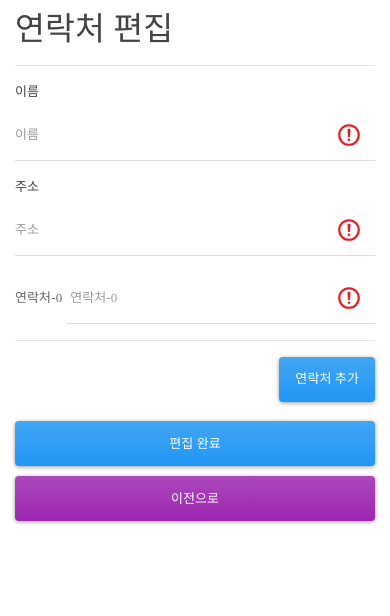
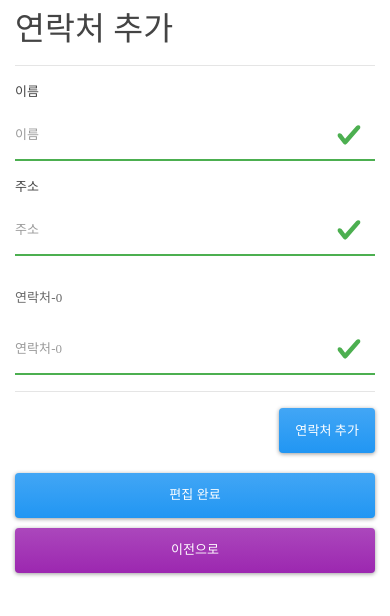
Before and after one commit to tails5555/react_typescript_example, a React (Create React App) app: page /example/phone_create in a window 390 px wide. Shown: the top 616 px of the page. Built offline with nearby package versions, Linux system fonts and the light colour scheme; a web font is replaced by a local one.

Commit message:
Update Phone Book Form Component Validate 작업이 이뤄지지 않은 Form 에 대하여 수정하였음. 그리고 Array 값에 대하여 삽입, 삭제가 가능하도록 수정함.

```diff
--- a/src/component/02_Phone_Book/ArrayInputRender.tsx
+++ b/src/component/02_Phone_Book/ArrayInputRender.tsx
@@ -16,11 +16,11 @@ const ArrayInputRender : React.StatelessComponent<Props> = ({ label, value, name
             {
                 value.map((val, idx) => (
                     <div className="form-group" key={`input_array_${idx}`}>
-                        <div className="input-group">
+                        <div className={`form-group ${error[idx] === '' ? 'has-success' : 'has-danger'}`}>
                             <div className="input-group-prepend">
                                 <span className="input-group-text">{label}-{idx}</span>
                             </div>
-                            <input className={`form-control ${error[idx] !== '' ? 'is-valid' : 'is-invalid'}`} type="text" value={val} name={name} placeholder={`${label}-${idx}`} onChange={() => onChange(idx, value)} />
+                            <input className={`form-control ${error[idx] === '' ? 'is-valid' : 'is-invalid'}`} id={`${idx}`} type="text" value={val} name={name} placeholder={`${label}-${idx}`} onChange={onChange} />
                             {
                                 error[idx] !== '' ?
                                     <div className="invalid-feedback">
@@ -39,7 +39,7 @@ const ArrayInputRender : React.StatelessComponent<Props> = ({ label, value, name
             }
             <hr/>
             <div className="text-right">
-                <button className="btn btn-primary" onClick={onClickCreate}>연락처 추가</button>
+                <button className="btn btn-primary" type="button" onClick={onClickCreate}>연락처 추가</button>
             </div>
         </React.Fragment>
     )
--- a/src/component/02_Phone_Book/InputRender.tsx
+++ b/src/component/02_Phone_Book/InputRender.tsx
@@ -9,9 +9,9 @@ interface Props {
 }
 
 const InputRender : React.StatelessComponent<Props> = ({ label, value, name, onChange, error }) => (
-    <div className="form-group">
+    <div className={`form-group ${error === '' ? 'has-success' : 'has-danger'}`}>
         <label>{label}</label>
-        <input className={`form-control ${error !== '' ? 'is-valid' : 'is-invalid'}`} type="text" value={value} name={name} placeholder={label} onChange={onChange} />
+        <input className={`form-control ${error === '' ? 'is-valid' : 'is-invalid'}`} type="text" value={value} name={name} placeholder={label} onChange={onChange} />
         {
             error !== '' ?
                 <div className="invalid-feedback">
--- a/src/component/02_Phone_Book/PhoneBookForm.tsx
+++ b/src/component/02_Phone_Book/PhoneBookForm.tsx
@@ -2,6 +2,7 @@ import * as React from 'react';
 import { RouteComponentProps } from 'react-router-dom';
 import { create } from './PhoneAction';
 import PhoneForm from './PhoneForm';
+import PhoneError from './PhoneError';
 import InputRender from './InputRender';
 import ArrayInputRender from './ArrayInputRender';
 
@@ -11,61 +12,69 @@ interface Props extends RouteComponentProps<any> {
 
 interface State {
     phone : PhoneForm;
-    error : any
+    error : PhoneError;
 }
 
 class PhoneBookForm extends React.Component<Props, State> {
     constructor(props : any){
         super(props);
-        this.state = { phone : new PhoneForm('', '', ['']), error : { name : '', address : '', phones : [''] } };
-        this.handleSubmitData.bind(this);
-        this.handleChangeData.bind(this);
+        this.state = { phone : new PhoneForm('', '', ['']), error : new PhoneError('', '', ['']) };
+        this.handleSubmitData = this.handleSubmitData.bind(this);
+        this.handleChangeData = this.handleChangeData.bind(this);
+        this.handleChangeArrayData = this.handleChangeArrayData.bind(this);
     }
 
     public handleSubmitData = (event : any) => {
         event.preventDefault();
         let hasError = false;
         const { error, phone } = this.state;
-        const { location } = this.props;
-        if(!phone.getName || phone.getName.trim() === ''){
-            error.name = '이름을 입력하셔야 됩니다.';
+        const { location, history } = this.props;
+
+        if(phone.getName.trim() === ''){
+            error.setNameMessage = '이름을 입력하셔야 됩니다.';
             hasError = true;
         } else {
-            error.name = '';
+            error.setNameMessage = '';
             hasError = false;
         }
-        if(!phone.getAddress || phone.getAddress.trim() === ''){
-            error.address = '도시를 입력하셔야 됩니다.';
+
+        if(phone.getAddress.trim() === ''){
+            error.setAddressMessage = '도시를 입력하셔야 됩니다.';
             hasError = true;
         } else {
-            error.address = '';
+            error.setAddressMessage = '';
             hasError = false;
         }
-        if(phone.getPhones.length === 0){
-            error.phones[0] = '전화 번호를 입력하셔야 됩니다.';
-            hasError = true;
-        } else {
-            const numberRegex = /[^0-9]/g;
+
+        const tmpPhonesError : string[] = error.getPhonesMessage;
+        const numberRegex = /[0-9]/g;
         for(let k=0;k<phone.getPhones.length;k++){
-                if(!phone.getPhones[k] || phone.getPhones[k].trim() === '') {
-                    error.phones[k] = '전화번호를 입력하셔야 됩니다.';
-                    hasError = true;
+            if(phone.getPhones[k].trim() === '') {
+                tmpPhonesError[k] = '전화번호를 입력하셔야 됩니다.';
             }
             else if(!phone.getPhones[k].match(numberRegex)){
-                    error.phones[k] = '전화번호는 숫자로만 입력하시길 바랍니다.';
-                    hasError = true;
+                tmpPhonesError[k] = '전화번호는 숫자로만 입력하시길 바랍니다.';
             } else {
-                    error.phones[k] = '';
-                    hasError = false;
+                tmpPhonesError[k] = '';
             }
         }
+
+        for (const tmpErrorText of tmpPhonesError) {
+            if(tmpErrorText !== ''){
+                hasError = true;
+                break;
             }
+        }
+
+        error.setPhonesMessage = tmpPhonesError;
+
         if(hasError) {
             this.setState({error});
         } else {
             const { pathname } = location;
             if(pathname.includes('create')) {
                 alert(create(phone));
+                history.push('/example/phone_list');
             }
         }
     }
@@ -80,53 +89,54 @@ class PhoneBookForm extends React.Component<Props, State> {
                 phone.setAddress = event.target.value;
                 break;
         }
-        this.setState({phone});
+        this.setState({ phone });
     }
 
-    public handleChangeArrayData = (idx : number, value : string) => {
+    public handleChangeArrayData = (event : any) => {
         const { phone } = this.state;
         const tmpPhones = phone.getPhones.slice();
-        tmpPhones[idx] = value;
+        tmpPhones[event.target.id] = event.target.value;
         phone.setPhones = tmpPhones;
-        this.setState({phone});
+        this.setState({ phone });
     }
 
     public handleClickAddPhone = () => {
         const { phone, error } = this.state;
         const tmpPhones : string[] = phone.getPhones.slice();
-        const tmpErrors : string[] = error.phones.slice();
+        const tmpErrors : string[] = error.getPhonesMessage.slice();
         tmpPhones.push('');
         tmpErrors.push('');
         phone.setPhones = tmpPhones;
-        error.phones = tmpErrors;
-        this.setState({
-            error, phone
-        });
+        error.setPhonesMessage = tmpErrors;
+        this.setState({ error, phone });
     }
 
     public handleClickDeletePhone = (idx : number) => {
         const { phone, error } = this.state;
         const tmpPhones = phone.getPhones.slice();
-        const tmpErrors = error.phones.slice();
+        const tmpErrors = error.getPhonesMessage.slice();
         tmpPhones.splice(idx, 1);
         tmpErrors.splice(idx, 1);
         phone.setPhones = tmpPhones;
-        error.phones = tmpErrors;
-        this.setState({
-            error, phone
-        });
+        error.setPhonesMessage = tmpErrors;
+        this.setState({ error, phone });
     }
 
     public render(){
+        const { location } = this.props;
         const { error, phone } = this.state;
         return(
+            <React.Fragment>
+                <h1>연락처 { location.pathname.includes('create') ? '추가' : '수정' }</h1>
+                <hr/>
                 <form onSubmit={this.handleSubmitData}>
-                <InputRender label="이름" value={phone.getName} name="name" onChange={this.handleChangeData} error={error.name} />
-                <InputRender label="주소" value={phone.getAddress} name="address" onChange={this.handleChangeData} error={error.address} />
-                <ArrayInputRender label="연락처" value={phone.getPhones} name="phones" onChange={this.handleChangeArrayData} error={error.phones} onClickCreate={() => this.handleClickAddPhone()} onClickDelete={this.handleClickDeletePhone} />
+                    <InputRender label="이름" value={phone.getName} name="name" onChange={this.handleChangeData} error={error.getNameMessage} />
+                    <InputRender label="주소" value={phone.getAddress} name="address" onChange={this.handleChangeData} error={error.getAddressMessage} />
+                    <ArrayInputRender label="연락처" value={phone.getPhones} name="phones" onChange={this.handleChangeArrayData} error={error.getPhonesMessage} onClickCreate={() => this.handleClickAddPhone()} onClickDelete={this.handleClickDeletePhone} />
                     <br/>
                     <button type="submit" className="btn btn-primary btn-block">편집 완료</button>
                 </form>
+            </React.Fragment>
         )
     }
 }
--- /dev/null
+++ b/src/component/02_Phone_Book/PhoneError.ts
@@ -0,0 +1,37 @@
+class PhoneError {
+    private nameMessage : string;
+    private addressMessage : string;
+    private phonesMessage : string[];
+
+    constructor(nameMessage : string, addressMessage : string, phonesMessage : string[]) {
+        this.nameMessage = nameMessage;
+        this.addressMessage = addressMessage;
+        this.phonesMessage = phonesMessage;
+    }
+
+    set setNameMessage(nameMessage : string) {
+        this.nameMessage = nameMessage;
+    }
+
+    set setAddressMessage(addressMessage : string) {
+        this.addressMessage = addressMessage;
+    }
+
+    set setPhonesMessage(phonesMessage : string[]) {
+        this.phonesMessage = phonesMessage;
+    }
+
+    get getNameMessage() : string {
+        return this.nameMessage;
+    }
+
+    get getAddressMessage() : string {
+        return this.addressMessage;
+    }
+
+    get getPhonesMessage() : string[] {
+        return this.phonesMessage;
+    }
+}
+
+export default PhoneError;
--- a/src/container/PhoneFormPage.tsx
+++ b/src/container/PhoneFormPage.tsx
@@ -4,8 +4,6 @@ import { PhoneBookForm } from '../component/02_Phone_Book';
 
 const PhoneFormPage : React.StatelessComponent<RouteComponentProps<any>> = ({history, location, match}) => (
     <div className="container" style={{ marginTop : '10px', marginBottom : '10px' }}>
-        <h1>연락처 편집</h1>
-        <hr/>
         <div id="phone_book_table" style={{ marginTop : '10px', marginBottom : '10px' }}>
             <PhoneBookForm history={history} location={location} match={match} />
         </div>
```
Lines whose indentation alone changed are shown as unchanged.
